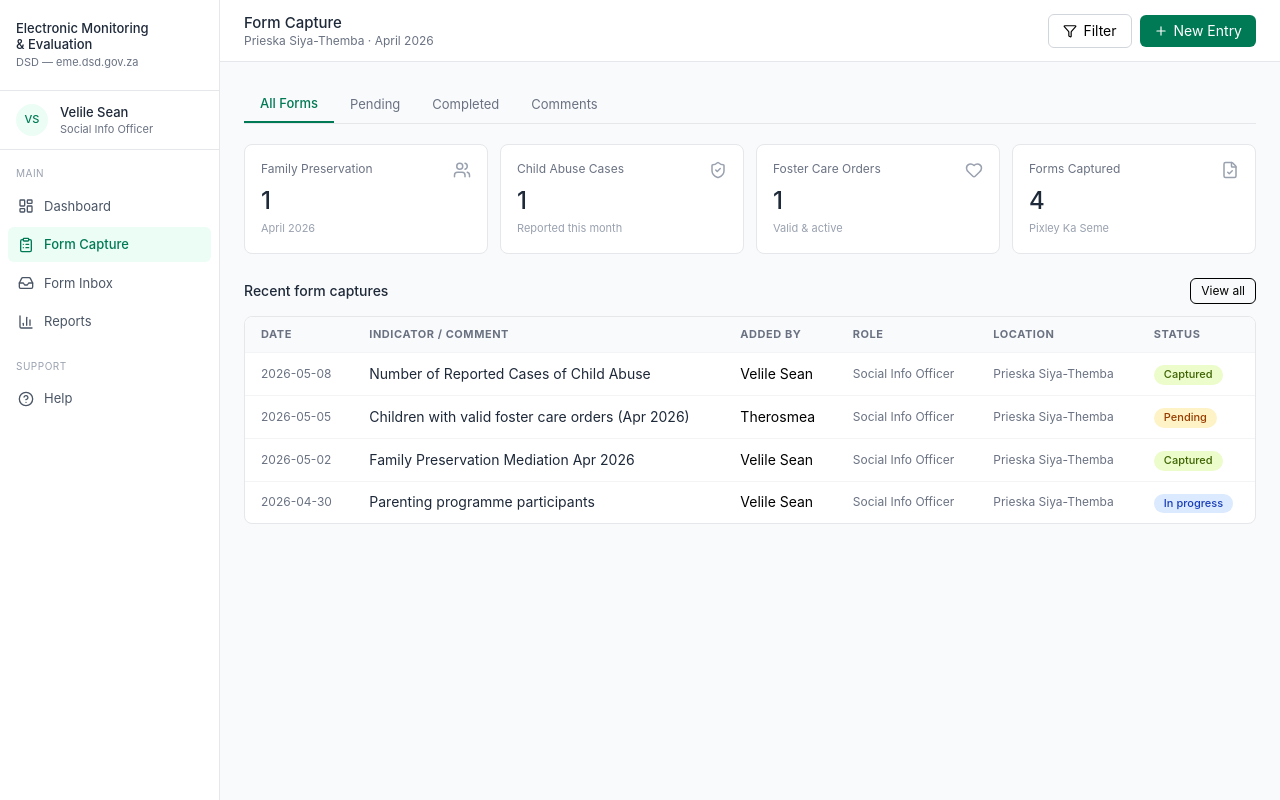
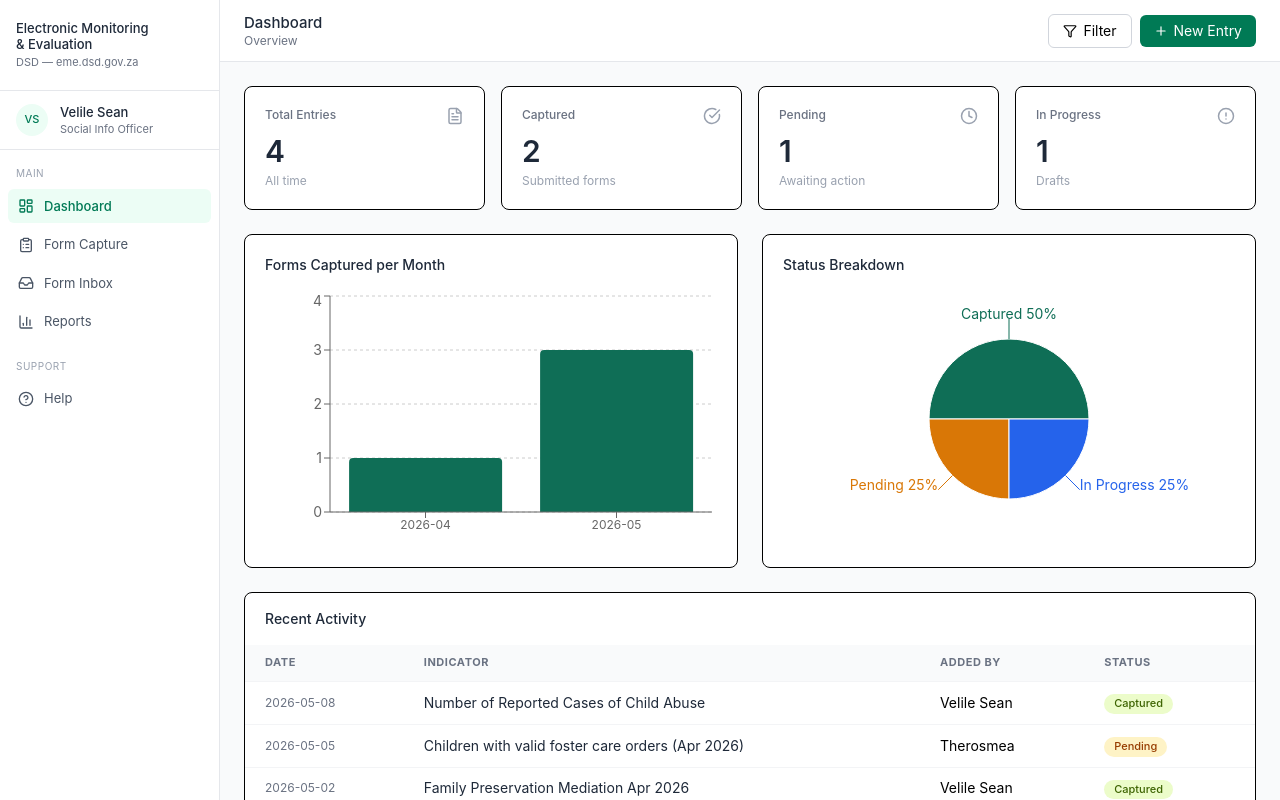
Before and after one commit to MondeNel/dsd_system, a React (Vite) app in the folder dsd_system/: page / in a window 1280 px wide. Built offline with nearby package versions, Linux system fonts and the light colour scheme.

Commit message:
Build live Dashboard with stats, charts (Recharts), and recent activity

```diff
--- a/dsd_system/package.json
+++ b/dsd_system/package.json
@@ -12,7 +12,8 @@
   "dependencies": {
     "lucide-react": "^1.14.0",
     "react": "^19.2.6",
-    "react-dom": "^19.2.6"
+    "react-dom": "^19.2.6",
+    "recharts": "^3.8.1"
   },
   "devDependencies": {
     "@eslint/js": "^10.0.1",
--- a/dsd_system/src/App.jsx
+++ b/dsd_system/src/App.jsx
@@ -17,14 +17,16 @@ const screenTitles = {
 };
 
 export default function App() {
-  const [screen, setScreen] = useState('capture'); // start on capture list
-  const [editingEntry, setEditingEntry] = useState(null); // for form step
+  const [screen, setScreen] = useState('dashboard');  // start on dashboard now
+  const [editingEntry, setEditingEntry] = useState(null);
 
   const navigateTo = (id, entry = null) => {
     setScreen(id);
     if (id === 'form') setEditingEntry(entry);
     else setEditingEntry(null);
   };
+
+  const handleEntryClick = (entry) => navigateTo('form', entry);
 
   const [pageTitle, breadcrumb] = screenTitles[screen] || ['', ''];
 
@@ -39,10 +41,20 @@ export default function App() {
             onNewEntry={() => navigateTo('form')}
           />
           <div className="flex-1 overflow-y-auto p-6">
-            {screen === 'capture' && <CaptureView onNewEntry={() => navigateTo('form')} onEntryClick={(e) => navigateTo('form', e)} />}
-            {screen === 'form' && <FormEntryView entry={editingEntry} onBack={() => navigateTo('capture')} />}
+            {screen === 'capture' && (
+              <CaptureView
+                onNewEntry={() => navigateTo('form')}
+                onEntryClick={handleEntryClick}
+              />
+            )}
+            {screen === 'form' && (
+              <FormEntryView
+                entry={editingEntry}
+                onBack={() => navigateTo('capture')}
+              />
+            )}
             {screen === 'inbox' && <InboxView />}
-            {screen === 'dashboard' && <DashboardView />}
+            {screen === 'dashboard' && <DashboardView onEntryClick={handleEntryClick} />}
             {screen === 'reports' && <ReportsView />}
           </div>
         </div>
--- a/dsd_system/src/components/DashboardView.jsx
+++ b/dsd_system/src/components/DashboardView.jsx
@@ -1,8 +1,206 @@
-export default function DashboardView() {
+import { useData } from '../context/DataContext';
+import {
+  FileText,
+  CheckCircle,
+  Clock,
+  AlertCircle,
+  Users,
+  TrendingUp,
+} from 'lucide-react';
+import {
+  BarChart,
+  Bar,
+  XAxis,
+  YAxis,
+  CartesianGrid,
+  Tooltip,
+  ResponsiveContainer,
+  PieChart,
+  Pie,
+  Cell,
+  Legend,
+} from 'recharts';
+
+const COLORS = ['#0F6E56', '#D97706', '#2563EB', '#6B7280'];
+
+export default function DashboardView({ onEntryClick }) {
+  const { entries } = useData();
+
+  // ---------- Summary stats ----------
+  const total = entries.length;
+  const captured = entries.filter((e) => e.status === 'captured').length;
+  const pending = entries.filter((e) => e.status === 'pending').length;
+  const inProgress = entries.filter((e) => e.status === 'inprogress').length;
+  const recent = [...entries].sort(
+    (a, b) => new Date(b.date) - new Date(a.date)
+  ).slice(0, 5);
+
+  // ---------- Chart data ----------
+  // Monthly entries (based on date string: YYYY-MM-DD)
+  const monthsMap = {};
+  entries.forEach((e) => {
+    const month = e.date.substring(0, 7); // "2026-05"
+    monthsMap[month] = (monthsMap[month] || 0) + 1;
+  });
+  const barData = Object.entries(monthsMap)
+    .sort((a, b) => a[0].localeCompare(b[0]))
+    .map(([month, count]) => ({
+      name: month,
+      entries: count,
+    }));
+
+  // Status distribution
+  const statusData = [
+    { name: 'Captured', value: captured },
+    { name: 'Pending', value: pending },
+    { name: 'In Progress', value: inProgress },
+  ];
+
   return (
-    <div>
-      <h3 className="text-lg font-medium text-gray-800 mb-4">Dashboard</h3>
-      <p className="text-gray-500">Coming soon in this demo.</p>
+    <div className="space-y-6">
+      {/* Summary Cards */}
+      <div className="grid grid-cols-1 gap-4 sm:grid-cols-2 lg:grid-cols-4">
+        <SummaryCard
+          icon={FileText}
+          label="Total Entries"
+          value={total}
+          sub="All time"
+        />
+        <SummaryCard
+          icon={CheckCircle}
+          label="Captured"
+          value={captured}
+          sub="Submitted forms"
+        />
+        <SummaryCard
+          icon={Clock}
+          label="Pending"
+          value={pending}
+          sub="Awaiting action"
+        />
+        <SummaryCard
+          icon={AlertCircle}
+          label="In Progress"
+          value={inProgress}
+          sub="Drafts"
+        />
+      </div>
+
+      {/* Charts Row */}
+      <div className="grid grid-cols-1 gap-6 lg:grid-cols-2">
+        {/* Bar chart: monthly entries */}
+        <div className="rounded-lg border bg-white p-5">
+          <h3 className="mb-4 text-sm font-medium text-gray-800">
+            Forms Captured per Month
+          </h3>
+          <div className="h-64">
+            <ResponsiveContainer width="100%" height="100%">
+              <BarChart data={barData}>
+                <CartesianGrid strokeDasharray="3 3" vertical={false} />
+                <XAxis dataKey="name" tick={{ fontSize: 12 }} />
+                <YAxis allowDecimals={false} />
+                <Tooltip />
+                <Bar dataKey="entries" fill="#0F6E56" radius={[4, 4, 0, 0]} />
+              </BarChart>
+            </ResponsiveContainer>
+          </div>
+        </div>
+
+        {/* Pie chart: status distribution */}
+        <div className="rounded-lg border bg-white p-5">
+          <h3 className="mb-4 text-sm font-medium text-gray-800">
+            Status Breakdown
+          </h3>
+          <div className="h-64">
+            <ResponsiveContainer width="100%" height="100%">
+              <PieChart>
+                <Pie
+                  data={statusData}
+                  cx="50%"
+                  cy="50%"
+                  outerRadius={80}
+                  dataKey="value"
+                  label={({ name, percent }) =>
+                    `${name} ${(percent * 100).toFixed(0)}%`
+                  }
+                >
+                  {statusData.map((entry, index) => (
+                    <Cell key={`cell-${index}`} fill={COLORS[index % COLORS.length]} />
+                  ))}
+                </Pie>
+                <Tooltip />
+              </PieChart>
+            </ResponsiveContainer>
+          </div>
+        </div>
+      </div>
+
+      {/* Recent Activity Table */}
+      <div className="rounded-lg border bg-white">
+        <div className="px-5 py-4">
+          <h3 className="text-sm font-medium text-gray-800">Recent Activity</h3>
+        </div>
+        <div className="overflow-x-auto">
+          <table className="w-full">
+            <thead className="bg-gray-50 text-[11px] font-medium uppercase tracking-wider text-gray-500">
+              <tr>
+                <th className="px-5 py-2.5 text-left">Date</th>
+                <th className="px-5 py-2.5 text-left">Indicator</th>
+                <th className="px-5 py-2.5 text-left">Added by</th>
+                <th className="px-5 py-2.5 text-left">Status</th>
+              </tr>
+            </thead>
+            <tbody>
+              {recent.map((entry) => (
+                <tr
+                  key={entry.id}
+                  className="cursor-pointer border-t border-gray-100 hover:bg-gray-50 transition"
+                  onClick={() => onEntryClick(entry)}
+                >
+                  <td className="px-5 py-2.5 text-xs text-gray-500">{entry.date}</td>
+                  <td className="px-5 py-2.5 text-sm text-gray-800">{entry.indicator}</td>
+                  <td className="px-5 py-2.5 text-sm">{entry.addedBy}</td>
+                  <td className="px-5 py-2.5">
+                    <span
+                      className={`inline-block rounded-full px-2.5 py-0.5 text-[11px] font-medium ${
+                        entry.status === 'captured'
+                          ? 'bg-lime-100 text-lime-800'
+                          : entry.status === 'pending'
+                          ? 'bg-amber-100 text-amber-800'
+                          : 'bg-blue-100 text-blue-800'
+                      }`}
+                    >
+                      {entry.status === 'inprogress'
+                        ? 'In progress'
+                        : entry.status.charAt(0).toUpperCase() + entry.status.slice(1)}
+                    </span>
+                  </td>
+                </tr>
+              ))}
+              {recent.length === 0 && (
+                <tr>
+                  <td colSpan={4} className="px-5 py-6 text-center text-sm text-gray-400">
+                    No entries yet.
+                  </td>
+                </tr>
+              )}
+            </tbody>
+          </table>
+        </div>
+      </div>
     </div>
   );
 }
+
+function SummaryCard({ icon: Icon, label, value, sub }) {
+  return (
+    <div className="rounded-lg border bg-white p-5 hover:shadow-sm transition">
+      <div className="flex items-start justify-between">
+        <p className="text-xs font-medium text-gray-500">{label}</p>
+        <Icon size={18} className="text-gray-400" />
+      </div>
+      <p className="mt-2 text-3xl font-semibold text-gray-800">{value}</p>
+      <p className="mt-1 text-xs text-gray-400">{sub}</p>
+    </div>
+  );
+}
```
Also changed, not shown: 1 other file (tests, documents, lock files or other folders).
